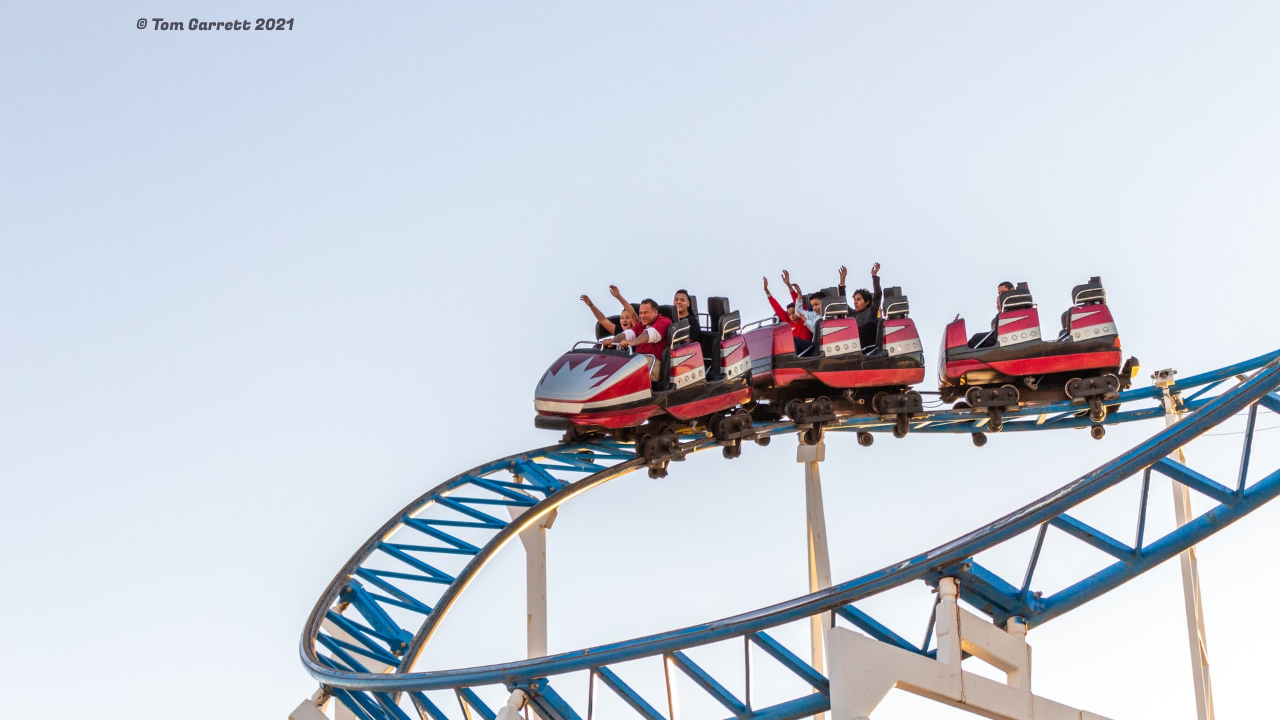
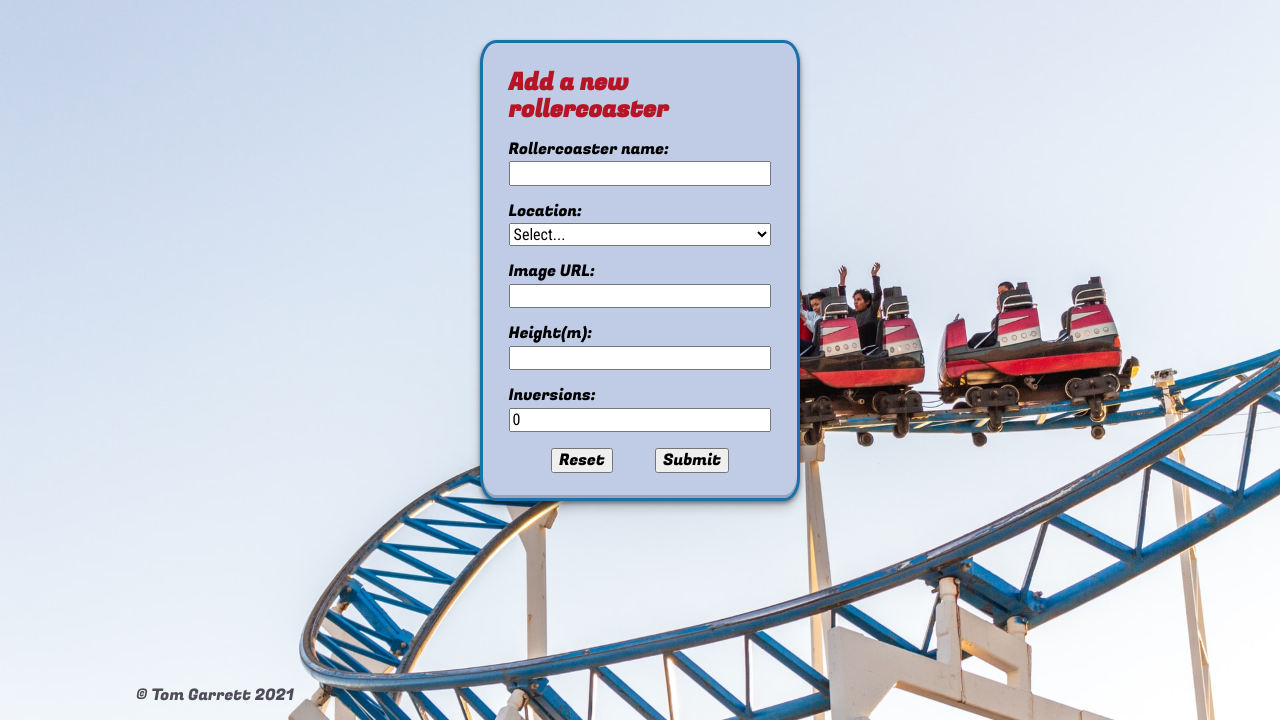
Before and after one commit to tomgarrett95/rollercoasters, a PHP site: page /new-entry.php in a window 1280 px wide. Shown: the part 80-800 px from the top of the page. Run offline with PHP 8.4, Linux system fonts and the light colour scheme; data comes from the database, SQL or seed files in the repository.

Commit message:
form added for new entries

```diff
--- a/css/styles.css
+++ b/css/styles.css
@@ -73,20 +73,19 @@
 
 .coasterCards {
   display: grid;
-  grid-column-gap: 5%;
-  grid-row-gap: 5%;
+  grid-column-gap: 5vh;
+  grid-row-gap: 5vh;
   grid-template-columns: 1fr 1fr 1fr 1fr;
   margin: 5vh 17vh;
-  padding-bottom: 5vh;
 }
 
 .coasterCard {
   background-color: #c0cce6;
   border-radius: 5%;
   border: solid #1b72ab;
-  box-shadow: rgba(0, 0, 0, 0.4) 0px 2px 4px, rgba(0, 0, 0, 0.3) 0px 7px 13px -3px, rgba(0, 0, 0, 0.2) 0px -3px 0px inset;
+  box-shadow: rgba(0, 0, 0, 0.16) 0px 3px 6px, rgba(0, 0, 0, 0.23) 0px 3px 6px;
   display: grid;
-  grid-template-rows: auto auto auto;
+  grid-template-columns: 1fr;
   padding: 5%;
 }
 
@@ -110,11 +109,46 @@
 
 .coasterCard img {
   align-self: center;
-  max-height: 100%;
-  max-width: 100%;
+  border-radius: 5%;
+}
+
+form {
+  background-color: #c0cce6;
+  border-radius: 5%;
+  border: solid #1b72ab;
+  box-shadow: rgba(0, 0, 0, 0.4) 0px 2px 4px, rgba(0, 0, 0, 0.3) 0px 7px 13px -3px, rgba(0, 0, 0, 0.2) 0px -3px 0px inset;
+  padding: 2%;
+  width: 25%;
+  margin: 5vh auto;
+  display: flex;
+  flex-direction: column;
+  row-gap: 1rem;
+}
+
+.form h2 {
+  color: #b61525;
+}
+
+.form p {
+  margin: 0 0 0.2rem;
+}
+
+.field {
+  font-family: 'Roboto Condensed', sans-serif;
+  width: 100%;
+}
+
+.formbuttons {
+  display: flex;
+  justify-content: space-evenly;
 }
 
 footer {
   color: #4D4C58;
   padding: 0 17vh;
 }
+
+.newfooter {
+  position: fixed;
+  bottom: 0;
+}
--- a/includes/functions.php
+++ b/includes/functions.php
@@ -39,3 +39,20 @@
     }
     return $coasterCard;
 }
+
+function getAllParks(PDO $db): array {
+    $query = $db->prepare("SELECT `id`, `park`
+                                FROM `themeparks`
+                                ORDER BY `themeparks`.`park`;");
+    $query->execute();
+    return $query->fetchAll();
+}
+
+function addNewCoaster(PDO $db, array $newCoaster)
+{
+    $query = $db->prepare(
+        'INSERT INTO `rides` (`name`, `location`, `img`, `height`, `inversions`)'
+        . ' VALUES (:name, :location, :img, :height, :inversions);'
+    );
+    return $query->execute($newCoaster);
+}
--- a/new-entry.php
+++ b/new-entry.php
@@ -1,3 +1,8 @@
+<?php
+require_once('includes/db.php');
+require_once('includes/functions.php');
+?>
+
 <!DOCTYPE html>
 <html lang="en">
 <head>
@@ -20,10 +25,47 @@
 </nav>
 
 <main class="form">
-
+    <form method="post" action="newcoaster.php">
+        <h2>Add a new rollercoaster</h2>
+        <div>
+            <p><label for="name">Rollercoaster name:</label></p>
+            <input class="field" type="text" id="name" name="name" required>
+        </div>
+        <div>
+            <p><label for="park">Location:</label></p>
+            <select class="field" name="location" required>
+                <option class="field" value="">Select...</option>
+                    <?php
+                    $parks = getAllParks($db);
+                    foreach ($parks as $park) {
+                        $opt = '<option value="' . $park['id'] . '">'
+                        . $park['park']
+                        . '</option>';
+                        echo $opt;
+                    }
+                    ?>
+            </select>
+        </div>
+        <div>
+            <p><label for="img">Image URL:</label></p>
+            <input class="field" type="url" id="img" name="img">
+        </div>
+        <div>
+            <p><label for="height">Height(m):</label></p>
+            <input class="field" type="number" id="height" name="height" min="0" max="180" step="0.5" required>
+        </div>
+        <div>
+            <p><label for="inversions">Inversions:</label></p>
+            <input class="field" type="number" id="inversions" name="inversions" min="0" max="20" step="1" value="0" required>
+        </div>
+        <div class="formbuttons">
+            <input type="reset" value="Reset">
+            <input type="submit" value="Submit">
+        </div>
+    </form>
 </main>
 
-<footer>
+<footer class="newfooter">
     <p>&copy; Tom Garrett 2021</p>
 </footer>
 
```
Also changed, not shown: newcoaster.php (added, +20 -0 lines).
